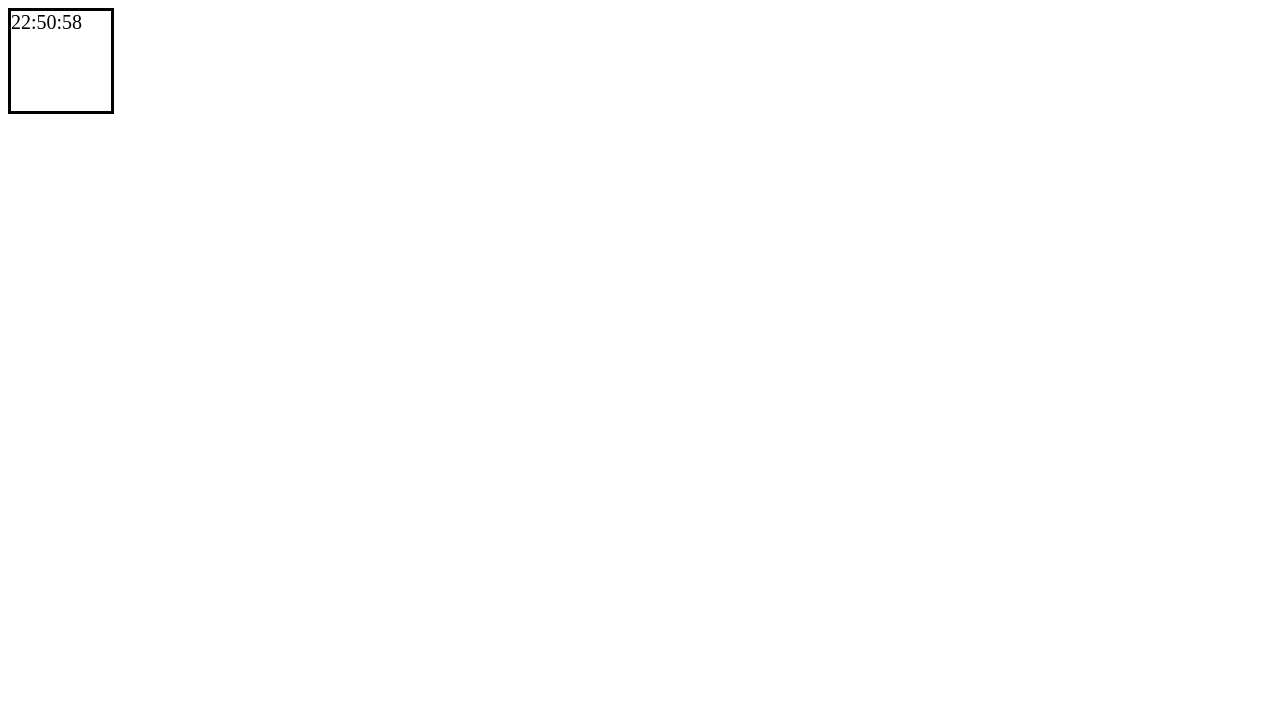
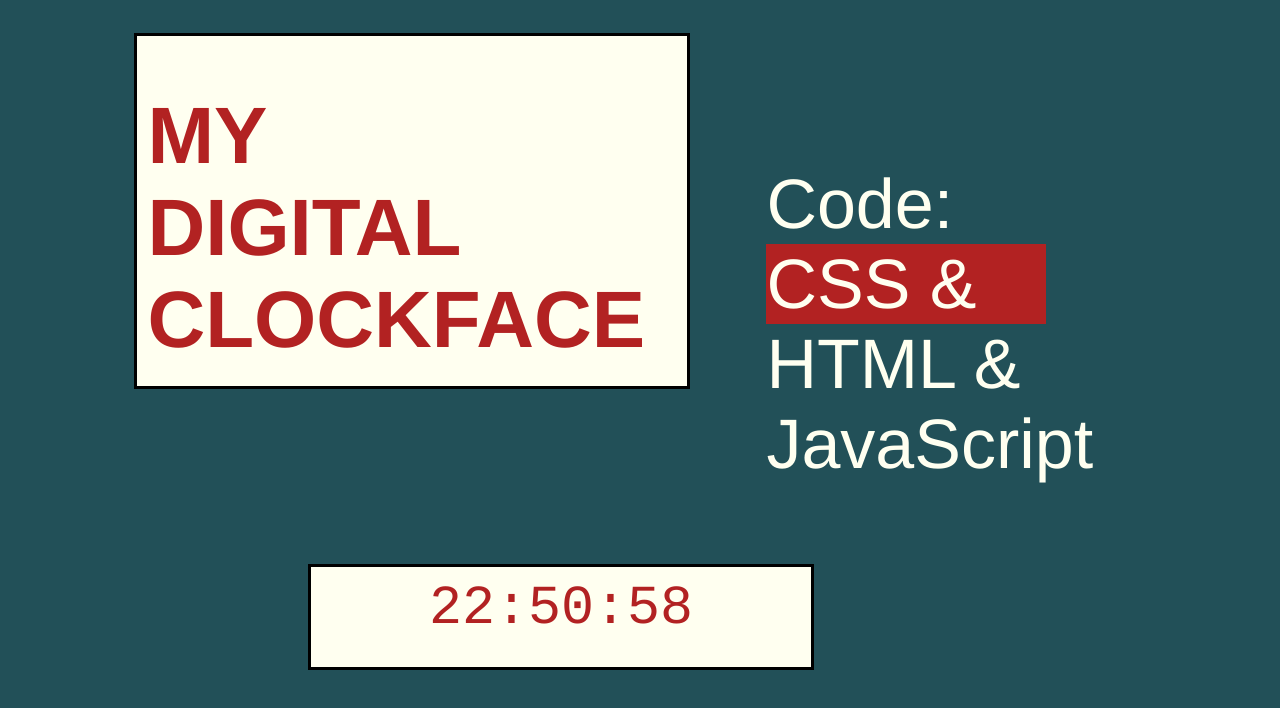
Before and after one commit to JordynK91/clock, a plain HTML site: page index.html in a window 1280 px wide. Drawn offline with Linux system fonts and the light colour scheme.

Commit message:
looking prettier

```diff
--- a/index.css
+++ b/index.css
@@ -1,5 +1,61 @@
 
-#clock {width: 100px;
+#clockface {width: 500px;
 		height: 100px;
+		border: black 3px;
+		position: relative;
+		left: 300px;
+		bottom: 200px;
+		background-color: ivory;
 		border: solid;
-		font-size: 20px;}
+	}
+
+#clock {font-size: 55px;
+		font-family: courier, sans-serif;
+		color: firebrick;
+		text-shadow: 5px;
+		text-align: center;
+		margin: 10px;
+	}
+
+
+#wrapper {
+	width: 550px;
+	height: 350px;
+	background-color: ivory;
+	position: relative;
+	left: 10%;
+	top: 25px;
+	border: solid;
+	top-margin: 25px;
+}
+
+#header {font-family: helvetica, sans-serif;
+		font-size: 40px;
+		position: relative;
+		color: firebrick;
+		text-shadow: 5px;
+		margin-left: 10px;
+	}
+
+#box1 {	width: 280px;
+		height: 400px;
+		position: relative;
+		left: 60%;
+		bottom: 200px;
+	}
+
+#list {
+	font-family: helvetica, sans-serif;
+	font-size: 70px;
+	color: ivory;
+	text-shadow: 5px;
+}
+
+#name1 {font-family: helvetica, sans-serif;
+	font-size: 70px;
+	color: ivory;
+	text-shadow: 5px;
+	width: 20px
+	height: 20px;
+	background-color: firebrick;
+	}
--- a/index.html
+++ b/index.html
@@ -6,15 +6,33 @@
 	<title>My Clock</title>
 </head>
 <body>
+<div class = 'bigwrapper'>
+<div id = 'wrapper'>
+	<div id = 'header'>
+	<h1>MY <br>DIGITAL<br> CLOCKFACE</h1>
+	</div>
+</div>
 
-<div id = 'wrapper'>
+<div id = "box1">
+	<div id = "list">
+	Code:
+	<br>
+	<div id = "name1">CSS & </div>
+	HTML &
+	<br>
+	JavaScript
+	<br>
 
+	</div>
+</div>
+
+<div id = 'clockface'>
 	<div id = 'clock'>
 	</div>
-
+</div>
 </div>
 
+<script type="text/javascript" src ="index.js"></script>
 
-<script type="text/javascript" src ="index.js"></script>
 </body>
 </html>
--- a/index.js
+++ b/index.js
@@ -4,26 +4,38 @@ function time() {
 	var m = d.getMinutes();
 	var s = d.getSeconds();
 	var clock = document.getElementById('clock');
+
+
 	if (s < 10){
-		var sec = ("0" + s.toString())
+		var sec = '0' + s}
+	else {
+		var sec = (s)
+		}
+	if (m < 10){
+		var min = ("0" + m)
 		}
 	else {
-		var sec = (s.toString())
+		var min = (m)
 		}
-	if (m < 10){
-		var min = ("0" + m.toString())
+	if (h < 10){
+		var hr = ("0" + h)
 		}
 	else {
-		var min = (m.toString())
+		var hr = (h)
 		}
-	if (h < 10){
-		var hr = ("0" + h.toString())
-		}
-	else {
-		var min = (h.toString())
-		}
-	clock.innerHTML = h.toString() + (":") + m.toString() + (":") + sec
-	}
+		var color = document.body;
+		color.style.backgroundColor = '#' + hr + min+ sec;
+	clock.innerHTML = hr + (":") + min + (":") + sec
+}
 
 
-var t = setInterval(function(){time()}, 1000)
+var t = setInterval(function()
+	{time()}, 1000)
+
+var name1 = document.getElementById('name1');
+
+name1.addEventListener("hover",cssColor)
+
+ function cssColor() {
+ 	css.style.display = "none"
+ 	}
```
